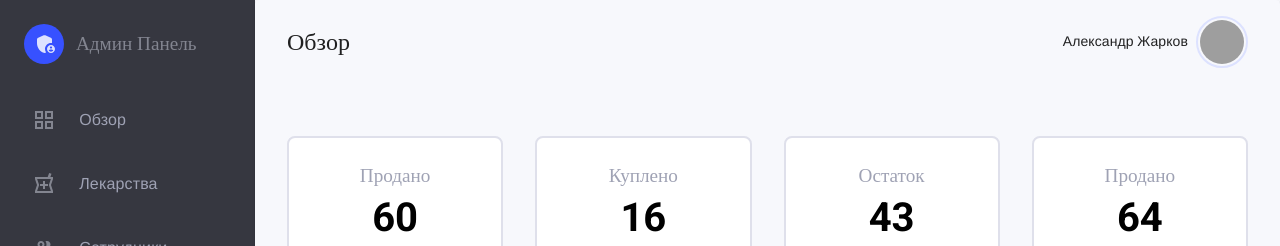
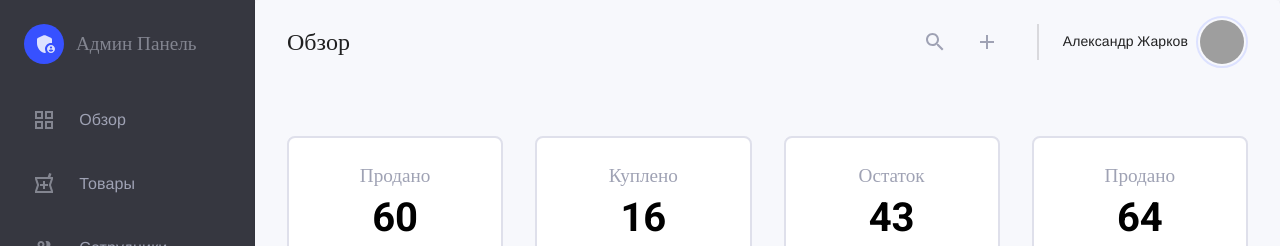
Before and after one commit to Alex-2kZharkov/pharmacy-stock, a React (Create React App) app: page / in a window 1280 px wide. Shown: the top 246 px of the page. Built offline with nearby package versions, Linux system fonts and the light colour scheme; grey boxes are pictures that could not be loaded; a web font is replaced by a local one.

Commit message:
Toolbar component

```diff
--- a/src/components/RoleChip/RoleChip.tsx
+++ b/src/components/RoleChip/RoleChip.tsx
@@ -15,7 +15,6 @@ interface Props {
 export const RoleChip: FC<Props> = ({ role, description }) => {
   const classes = useStyles();
   // eslint-disable-next-line no-console
-  console.log(role, description);
   return (
     <Chip
       className={clsx(classes.container, {
--- a/src/components/Section/Section.tsx
+++ b/src/components/Section/Section.tsx
@@ -1,6 +1,8 @@
 import { FC } from "react";
 
 import { Stack, Typography } from "@mui/material";
+
+import { Toolbar } from "../Toolbar/Toolbar";
 
 import { useStyles } from "./Section.styles";
 
@@ -19,6 +21,8 @@ export const Section: FC<Props> = ({ title }) => {
       className={classes.root}
     >
       <div className={classes.title}>{title}</div>
+      <Stack direction="row">
+        <Toolbar />
         <Stack direction="row" alignItems="center" spacing={1}>
           <Typography variant="subtitle2" component="div">
             Александр Жарков
@@ -34,5 +38,6 @@ export const Section: FC<Props> = ({ title }) => {
           </div>
         </Stack>
       </Stack>
+    </Stack>
   );
 };
--- a/src/components/Sidebar/Sidebar.tsx
+++ b/src/components/Sidebar/Sidebar.tsx
@@ -56,7 +56,7 @@ export const Sidebar = () => {
               <ListItemIcon>
                 <LocalPharmacyOutlined />
               </ListItemIcon>
-              <ListItemText primary="Лекарства" />
+              <ListItemText primary="Товары" />
             </ListItemButton>
           </ListItem>
           <ListItem component={Link} to="/employees">
--- /dev/null
+++ b/src/components/Toolbar/Toolbar.styles.ts
@@ -0,0 +1,19 @@
+import { makeStyles } from "@material-ui/core";
+
+export const useStyles = makeStyles((theme) => ({
+  icon: {
+    color: theme.palette.secondary.main,
+  },
+  divider: {
+    borderRightWidth: "2px !important",
+    marginRight: `${theme.spacing(3)}px !important`,
+  },
+  button: {
+    width: 52,
+    "&:hover": {
+      "& $icon": {
+        color: theme.palette.primary.main,
+      },
+    },
+  },
+}));
--- /dev/null
+++ b/src/components/Toolbar/Toolbar.tsx
@@ -0,0 +1,28 @@
+import AddIcon from "@mui/icons-material/Add";
+import SearchIcon from "@mui/icons-material/Search";
+import { Divider, IconButton, Stack } from "@mui/material";
+
+import { useStyles } from "./Toolbar.styles";
+
+export const Toolbar = () => {
+  const classes = useStyles();
+
+  return (
+    <>
+      <Stack direction="row" mr={3}>
+        <IconButton aria-label="Поиск" className={classes.button}>
+          <SearchIcon className={classes.icon} />
+        </IconButton>
+        <IconButton aria-label="Добавить" className={classes.button}>
+          <AddIcon className={classes.icon} />
+        </IconButton>
+      </Stack>
+      <Divider
+        className={classes.divider}
+        orientation="vertical"
+        variant="middle"
+        flexItem
+      />
+    </>
+  );
+};
--- a/src/features/medicine/Medicines.constants.ts
+++ b/src/features/medicine/Medicines.constants.ts
@@ -1,9 +1,18 @@
+import { GridValueFormatterParams } from "@mui/x-data-grid";
+import { format } from "date-fns";
+import russianLocale from "date-fns/locale/ru";
+
 export const MEDICINE_TABLE_COLUMNS = [
   {
     field: "updatedAt",
     headerName: "Дата изменения",
     width: 200,
     editable: true,
+    valueFormatter: (params: GridValueFormatterParams) => {
+      return format(new Date(params.value as string), "HH:mm, dd MMMM yyyy", {
+        locale: russianLocale,
+      });
+    },
   },
   {
     field: "name",
--- a/src/features/medicine/MedicinesList.tsx
+++ b/src/features/medicine/MedicinesList.tsx
@@ -2,7 +2,6 @@ import { Box } from "@mui/material";
 import { DataGrid } from "@mui/x-data-grid";
 
 import { AdminPageWrapper } from "../../components/AdminPageWrapper/AdminPageWrapper";
-import { ROWS_PER_PAGE } from "../../constants/pagination.constants";
 import { MEDICINES_MOCK } from "../../mocks/medicines.mock";
 
 import { MEDICINE_TABLE_COLUMNS } from "./Medicines.constants";
@@ -18,9 +17,8 @@ export const MedicinesList = () => {
           className={classes.dataGrid}
           rows={MEDICINES_MOCK}
           columns={MEDICINE_TABLE_COLUMNS}
-          pageSize={ROWS_PER_PAGE}
           disableSelectionOnClick
-          getRowId={(row) => row._id}
+          // getRowId={(row) => row?._id}
         />
       </Box>
     </AdminPageWrapper>
--- a/src/features/users/Users.constants.tsx
+++ b/src/features/users/Users.constants.tsx
@@ -1,17 +1,25 @@
 import {
   GridColumns,
   GridRenderCellParams,
+  GridValueFormatterParams,
   GridValueGetterParams,
 } from "@mui/x-data-grid";
+import { format } from "date-fns";
+import russianLocale from "date-fns/locale/ru";
 
 import { RoleChip } from "../../components/RoleChip/RoleChip";
 
 export const USER_TABLE_COLUMNS: GridColumns = [
   {
-    field: "updatedAt",
+    field: "createdAt",
     headerName: "Дата создания",
     width: 200,
     editable: true,
+    valueFormatter: (params: GridValueFormatterParams) => {
+      return format(new Date(params.value as string), "HH:mm, dd MMMM yyyy", {
+        locale: russianLocale,
+      });
+    },
   },
   {
     field: "firstName",
--- a/src/features/users/UsersList.tsx
+++ b/src/features/users/UsersList.tsx
@@ -2,7 +2,6 @@ import { Box } from "@mui/material";
 import { DataGrid } from "@mui/x-data-grid";
 
 import { AdminPageWrapper } from "../../components/AdminPageWrapper/AdminPageWrapper";
-import { ROWS_PER_PAGE } from "../../constants/pagination.constants";
 import { useGetUsersQuery } from "../../services/api/user.api";
 import { useStyles } from "../medicine/Medicines.styles";
 
@@ -19,7 +18,6 @@ export const UsersList = () => {
           className={classes.dataGrid}
           rows={usersList ?? []}
           columns={USER_TABLE_COLUMNS}
-          pageSize={ROWS_PER_PAGE}
           disableSelectionOnClick
           getRowId={(row) => row._id}
           disableColumnMenu={true}
```
Lines whose indentation alone changed are shown as unchanged.
